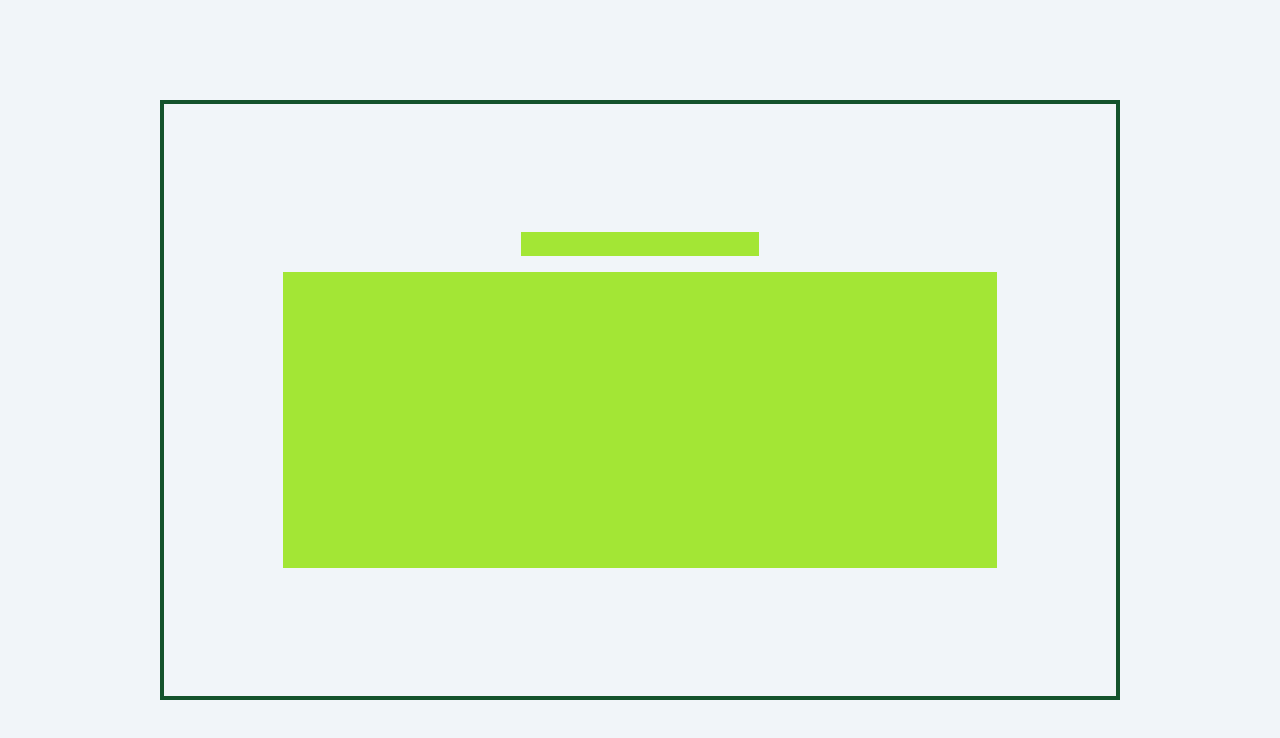
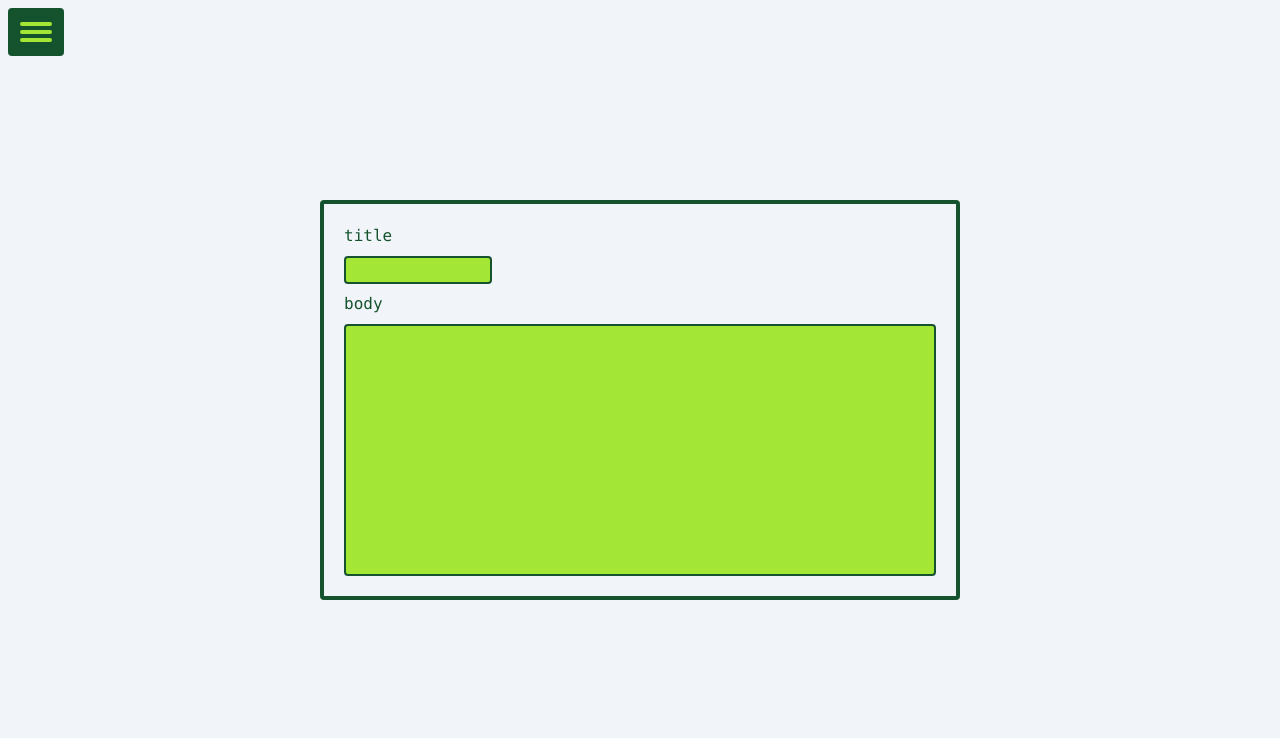
Before and after one commit to yaritorres/nanifesto, a Next.js app: page /new-post in a window 1280 px wide. Shown: the top 738 px of the page. Built offline with nearby package versions, Linux system fonts and the light colour scheme.

Commit message:
added minor styling to blog post forms and changed input to textarea for body of blog posts. will work on adding functionality to include images and links.

```diff
--- /dev/null
+++ b/src/app/components/hamburgerMenu.tsx
@@ -0,0 +1,62 @@
+'use client'
+import Link from 'next/link';
+
+export default function HamburgerMenu({ hamOpen, setHamOpen } : { hamOpen:boolean, setHamOpen:Function }) {
+  const handleHam = () => { setHamOpen(!hamOpen) };
+
+  return (
+    <div>
+      <button
+        onClick={handleHam}
+        className={
+          `fixed top-2 left-2 flex flex-col space-y-1 h-12 w-14 bg-green-900 rounded justify-center items-center
+          transition hover:bg-green-700 z-40 ${ hamOpen ? 'block' : 'block' }`
+        }
+      >
+        <span
+          className={
+            `h-1 w-8 rounded bg-lime-400 block transition-all`
+          }
+        >
+        </span>
+        <span
+          className={
+            `h-1 rounded bg-lime-400 block transition-all ${ hamOpen ? 'w-6' : 'w-8' }`
+          }
+        >
+        </span>
+        <span
+          className={
+            `h-1 rounded bg-lime-400 block transition-all ${ hamOpen ? 'w-4' : 'w-8' }`
+          }
+        >
+        </span>
+      </button>
+      <ul
+        className={
+          `fixed top-16 left-2 bg-lime-400 p-4 h-fit-content w-40 rounded flex flex-col justify-center items-center z-40 transition-all duration-300
+          ${ hamOpen ? 'left-2 opacity-100' : '-left-1/4 opacity-0'}`
+        }
+      >
+        <Link
+          href='/new-post'
+          className={`text-xl block font-mono transition-all ${ hamOpen ? 'opacity-100 delay-100' : 'opacity-0' }`}
+        >
+          New Post
+        </Link>
+        <Link
+          href=''
+          className={`text-xl block font-mono transition-all ${ hamOpen ? 'opacity-100 delay-100' : 'opacity-0' }`}
+        >
+          Settings
+        </Link>
+        <Link
+          href=''
+          className={`text-xl block font-mono transition-all ${ hamOpen ? 'opacity-100 delay-100' : 'opacity-0' }`}
+        >
+          Dark Mode
+        </Link>
+      </ul>
+    </div>
+  );
+}
--- a/src/app/new-post/page.tsx
+++ b/src/app/new-post/page.tsx
@@ -1,12 +1,23 @@
+'use client'
+import { useState } from "react";
+import HamburgerMenu from "../components/hamburgerMenu";
+
 export default function Blog() {
+  const [hamOpen, setHamOpen] = useState(false);
+
   return (
-    <div className='flex w-screen h-screen bg-slate-100 place-items-center place-content-center'>
-      <form className='flex w-3/4 h-3/4 border-green-900 border-solid border-4 justify-center items-center flex-col space-y-4'>
-        <input type='text' className='bg-lime-400 w-1/4'>
-        </input>
-        <input type='text' className='bg-lime-400 w-3/4 h-2/4'>
-        </input>
-      </form>
-    </div>
+    <>
+      <HamburgerMenu hamOpen={hamOpen} setHamOpen={setHamOpen} />
+      <div className='flex w-screen h-screen bg-slate-100 place-items-center place-content-center'>
+        <form className='flex w-3/6 h-3/6 rounded border-green-900 border-solid border-4 p-5 justify-center items-start flex-col space-y-2'>
+          <label className='font-mono text-green-900'> title </label>
+          <input type='text' className='bg-lime-400 rounded border-solid border-2 border-green-900 w-1/4'>
+          </input>
+          <label className='font-mono text-green-900'> body </label>
+          <textarea className='bg-lime-400 rounded border-solid border-2 border-green-900 w-full h-full p-2 overflow-y-auto resize-none'>
+          </textarea>
+        </form>
+      </div>
+    </>
   )
 }
--- a/src/app/page.tsx
+++ b/src/app/page.tsx
@@ -1,54 +1,17 @@
 'use client'
 import './globals.css';
-import Link from 'next/link';
 import { useState } from "react";
 import Welcome from "./pages/Welcome";
 import Homepage from "./pages/Homepage";
+import HamburgerMenu from './components/hamburgerMenu';
 
 export default function Home() {
   const [animate, setAnimate] = useState(false);
   const [hamOpen, setHamOpen] = useState(false);
 
-  const handleHam = () => { setHamOpen(!hamOpen) };
-
   return (
     <main>
-      <button
-        onClick={handleHam}
-        className={
-          `fixed top-2 left-2 flex flex-col space-y-1 h-12 w-14 bg-green-900 rounded justify-center items-center
-          transition hover:bg-green-700 z-40 ${ hamOpen ? 'block' : 'block' }`
-        }
-      >
-        <span
-          className={
-            `h-1 w-8 rounded bg-lime-400 block transition-all`
-          }
-        >
-        </span>
-        <span
-          className={
-            `h-1 rounded bg-lime-400 block transition-all ${ hamOpen ? 'w-6' : 'w-8' }`
-          }
-        >
-        </span>
-        <span
-          className={
-            `h-1 rounded bg-lime-400 block transition-all ${ hamOpen ? 'w-4' : 'w-8' }`
-          }
-        >
-        </span>
-      </button>
-      <ul
-        className={
-          `fixed top-16 left-2 bg-lime-400 h-3/4 w-40 rounded flex flex-col justify-center items-center z-40 transition-all duration-300
-          ${ hamOpen ? 'left-2 opacity-100' : '-left-1/4 opacity-0'}`
-        }
-      >
-        <Link href='/new-post' className={`text-xl block transition-all ${ hamOpen ? 'opacity-100 delay-100' : 'opacity-0' }`}> New Post </Link>
-        <Link href='' className={`text-xl block transition-all ${ hamOpen ? 'opacity-100 delay-100' : 'opacity-0' }`}> Settings </Link>
-        <Link href='' className={`text-xl block transition-all ${ hamOpen ? 'opacity-100 delay-100' : 'opacity-0' }`}> Dark Mode </Link>
-      </ul>
+      <HamburgerMenu hamOpen={hamOpen} setHamOpen={setHamOpen} />
       <Welcome animate={animate} setAnimate={setAnimate} hamOpen={hamOpen} />
       <Homepage animate={animate} hamOpen={hamOpen} />
     </main>
--- a/tailwind.config.ts
+++ b/tailwind.config.ts
@@ -1,5 +1,4 @@
 import type { Config } from "tailwindcss";
-const plugin = require('tailwindcss/plugin');
 
 const config: Config = {
   content: [
@@ -43,16 +42,7 @@ const config: Config = {
     },
   },
   plugins: [
-    plugin(function ({ matchUtilities, theme }) {
-      matchUtilities(
-        {
-          'animate-delay': (value) => ({
-            animationDelay: value,
-          }),
-        },
-        { values: theme('transitionDelay') }
-      )
-    }),
+    require('@tailwindcss/typography'),
   ],
 };
 export default config;
```
Also changed, not shown: package.json (+6 -5 lines), 1 other file (tests, documents, lock files or other folders).
